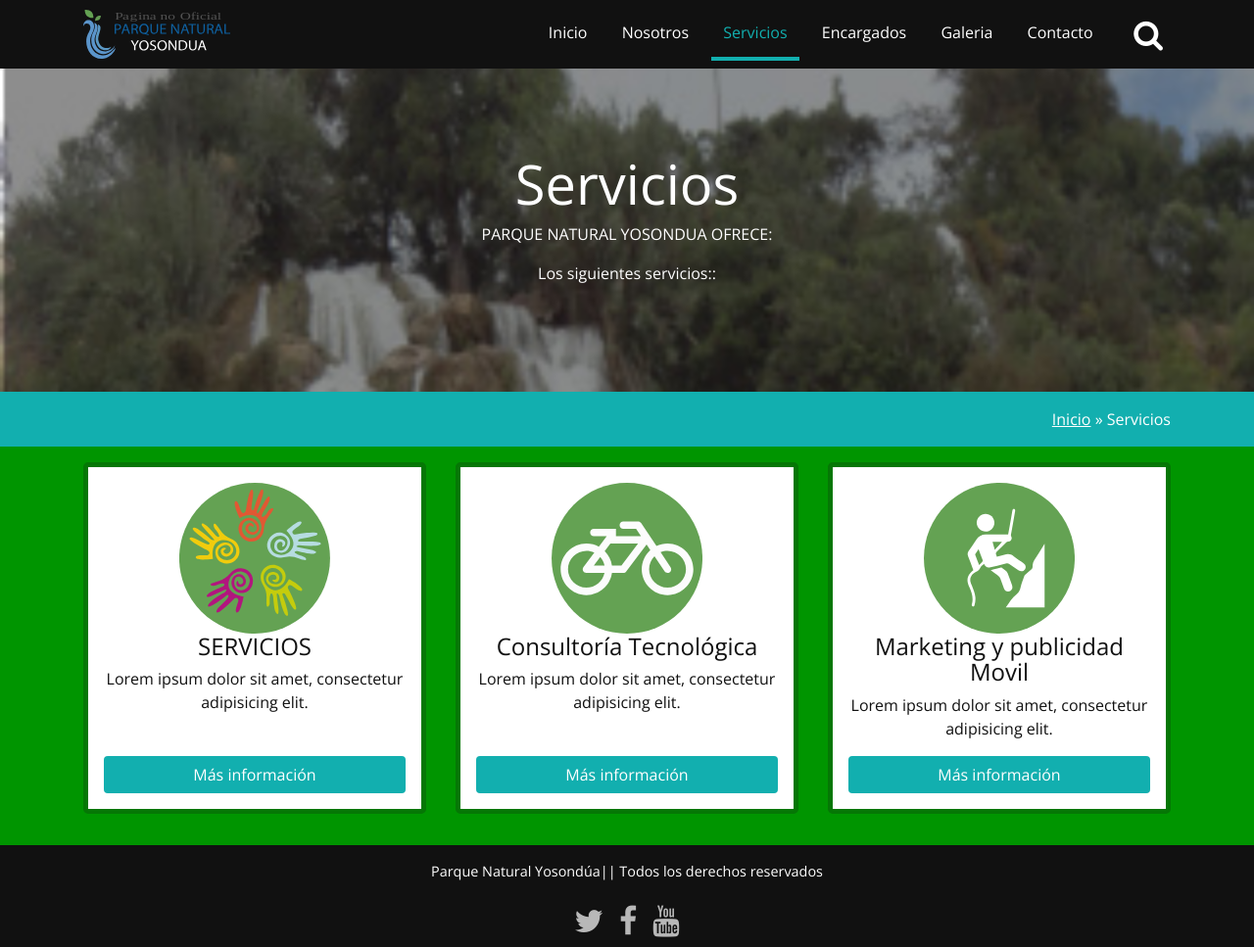
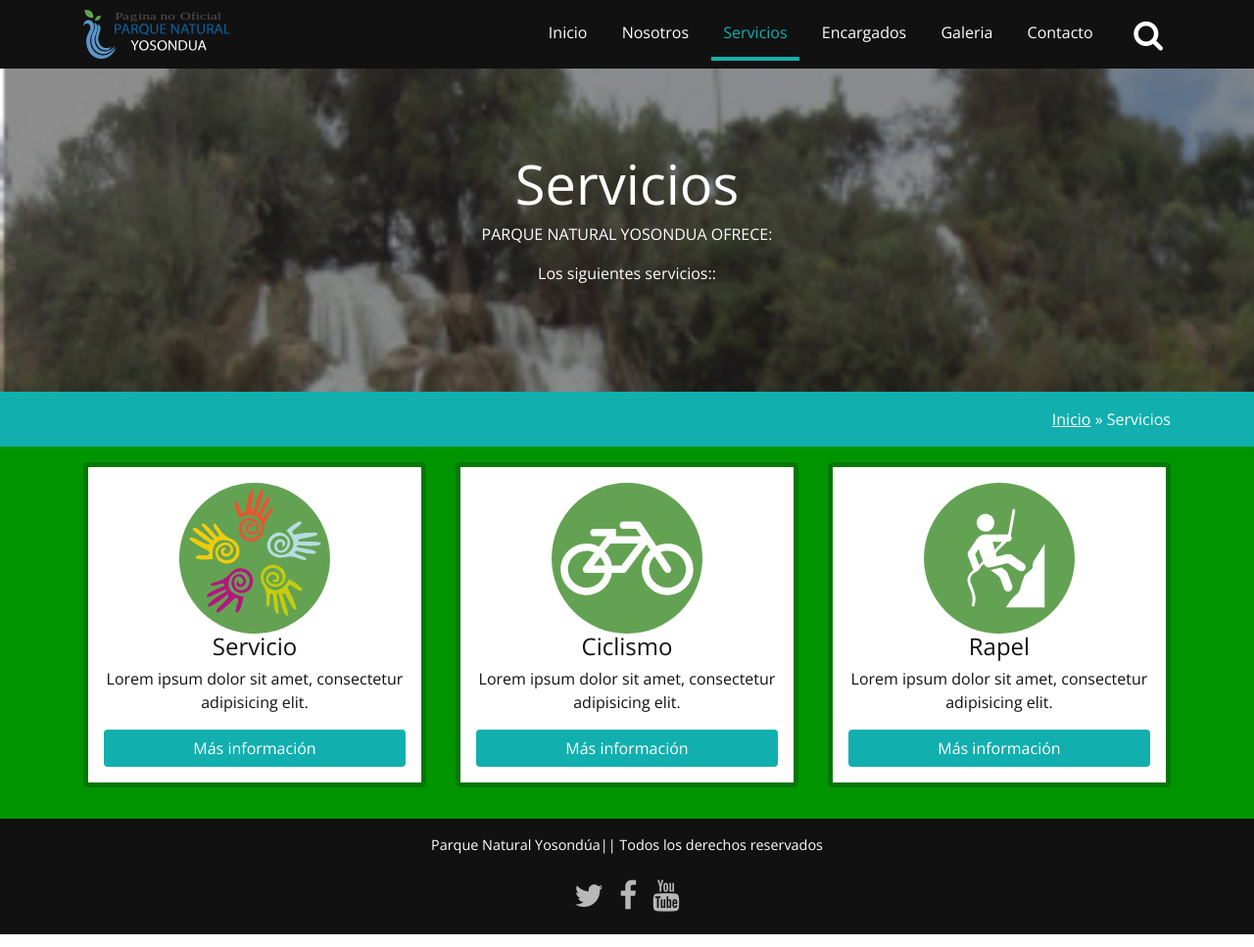
Before and after one commit to programmer-lopez/Cascada-Yosondua, a plain HTML site: page classifying/servicios/index.html in a window 1280 px wide. Shown: the whole page at 98% size. Drawn offline with nearby package versions, Linux system fonts and the light colour scheme.

```diff
--- a/classifying/servicios/index.html
+++ b/classifying/servicios/index.html
@@ -87,7 +87,7 @@
                 <div class="col-md-4">
                     <article class="LOCO wow  item-servicios" data-wow-delay="1s">
                         <img src="../../images/logo-valores.svg" alt="Servicio Marketing y publicidad Movil">
-                        <h4>SERVICIOS</h4>
+                        <h4>Servicio</h4>
 
                         <p>
                             Lorem ipsum dolor sit amet, consectetur adipisicing elit.
@@ -101,7 +101,7 @@
                 <div class="col-md-4">
                     <article class="LOCO wow  item-servicios" data-wow-delay="1s">
                         <img src="../../images/logo-bici.svg" alt="Servicio Marketing y publicidad Movil">
-                        <h4>Consultoría Tecnológica</h4>
+                        <h4>Ciclismo</h4>
                         <p>
                             Lorem ipsum dolor sit amet, consectetur adipisicing elit.
                         </p>
@@ -113,7 +113,7 @@
                 <div class="col-md-4">
                     <article class="LOCO wow  item-servicios" data-wow-delay="1s">
                         <img src="../../images/logo-rapell.svg" alt="Servicio Marketing y publicidad Movil">
-                        <h4>Marketing y publicidad Movil</h4>
+                        <h4>Rapel</h4>
                         <p>
                             Lorem ipsum dolor sit amet, consectetur adipisicing elit.
                         </p>
@@ -158,7 +158,7 @@
                     <button type="button" class="close" data-dismiss="modal" aria-label="Close">
                         <span aria-hidden="true">&times;</span>
                     </button>
-                    <h4 class="modal-title">RECORRIDO EN BICICLETA </h4>
+                    <h4 class="modal-title">SERVICIO</h4>
                 </div>
                 <div class="modal-body">
                     <div class="row">
@@ -168,7 +168,7 @@
                         </div>
 
                         <div class="col-md-4">
-                            <img src="../../images/servicio-1.svg" alt="" width="200" class="img-fluid m-x-auto">
+                            <img src="../../images/logo-valores.svg" alt="" width="200" class="img-fluid m-x-auto">
                         </div>
 
 
@@ -190,7 +190,7 @@
                     <button type="button" class="close" data-dismiss="modal" aria-label="Close">
                         <span aria-hidden="true">&times;</span>
                     </button>
-                    <h4 class="modal-title">VISTA PERIFERICA DESDE EL PUENTE</h4>
+                    <h4 class="modal-title">CICLISMO</h4>
                 </div>
                 <div class="modal-body">
                     <div class="row">
@@ -200,7 +200,7 @@
                         </div>
 
                         <div class="col-md-4">
-                            <img src="../../images/servicio-2.svg" alt="" width="200" class="img-fluid m-x-auto">
+                            <img src="../../images/logo-bici.svg" alt="" width="200" class="img-fluid m-x-auto">
                         </div>
 
 
@@ -221,7 +221,7 @@
                     <button type="button" class="close" data-dismiss="modal" aria-label="Close">
                         <span aria-hidden="true">&times;</span>
                     </button>
-                    <h4 class="modal-title">PUNTA DEL CERRO</h4>
+                    <h4 class="modal-title">RAPEL</h4>
                 </div>
                 <div class="modal-body">
                     <div class="row">
@@ -231,7 +231,7 @@
                         </div>
 
                         <div class="col-md-4">
-                            <img src="../../images/servicio-3.svg" alt="" width="200" class="img-fluid m-x-auto m-t-2">
+                            <img src="../../images/logo-rapell.svg" alt="" width="200" class="img-fluid m-x-auto m-t-2">
                         </div>
 
 
```
Also changed, not shown: bars/index.html (added).
